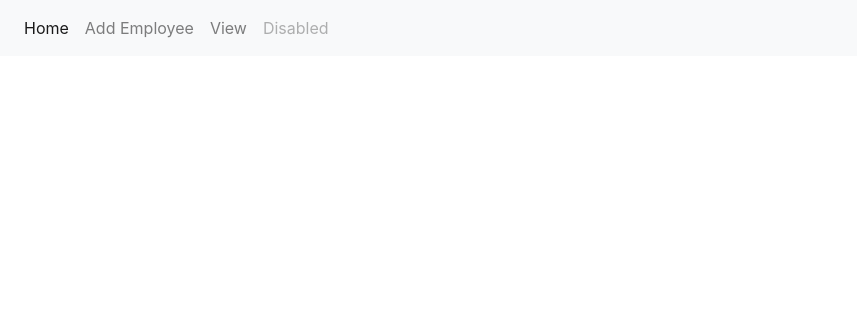
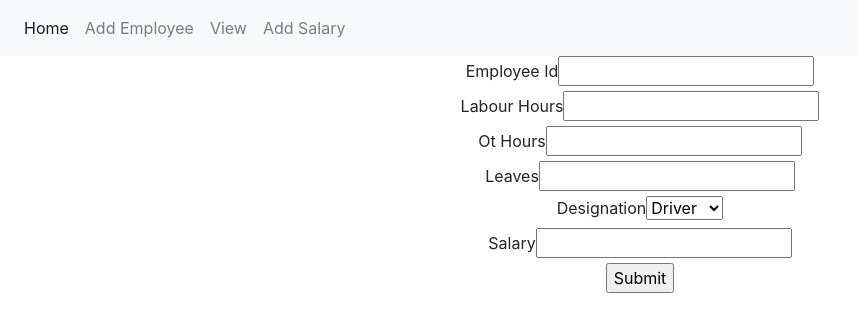
Before and after one commit to devinbi/WD_B01_ITP_G04, a React (Create React App) app in the folder frontend/: page /addS in a window 1280 px wide. Shown: the top 332 px of the page, without its empty margins (0-857 px from the left). Built offline with nearby package versions, Linux system fonts and the light colour scheme.

Commit message:
Add salry

```diff
--- a/frontend/src/App.js
+++ b/frontend/src/App.js
@@ -2,6 +2,7 @@ import React from 'react';
 import './App.css';
 import AddEmployee from "./components/employeeManagement/AddEmployee";
 import AllEmployee from './components/employeeManagement/AllEmployee';
+import AddSalary from './components/employeeManagement/AddSalary';
 import Headers from "./components/employeeManagement/Headers";
 import {BrowserRouter, Route} from "react-router-dom";
 
@@ -15,6 +16,7 @@ function App() {
             <Headers/>
             <Route path="/add" exact component={AddEmployee} />
             <Route path="/addA" exact component={AllEmployee} />
+            <Route path="/addS" exact component={AddSalary} />
 
 
       </BrowserRouter>
--- /dev/null
+++ b/frontend/src/components/employeeManagement/AddSalary.js
@@ -0,0 +1,100 @@
+import React,{useState} from 'react';
+import axios from 'axios';
+
+export default function AddSalary(){
+    const [employeeId, setId] = useState("");
+    const [labourHr, setLabourHr] = useState("");
+    const [otHr, setOtHr] = useState("");
+    const [leave, setLeave] = useState("");
+    const [designation, setDesignation] = useState("");
+    const [salary, setSalary] = useState("");
+
+
+    function sendData(e){
+        e.preventDefault();
+
+        const newSalary = {
+          employeeId,
+          labourHr,
+          otHr,
+          leave,
+          designation,
+          salary
+        }
+
+
+          axios.post("http://localhost:8060/salary/add",newSalary).then(()=>{
+              alert("Success");
+              window.location.reload();
+              }).catch((err)=>{
+                  alert(err);
+              })
+
+          }
+
+          return(
+            <div>
+            <form onSubmit={sendData}>
+            <label  for="employeeId">Employee Id</label>
+            <input id="employeeId" className="input-text js-input" type="text"  required
+              onChange={(e)=>{
+
+            setId(e.target.value);
+              }
+              }
+            / ><br/>
+            <label  for="name">Labour Hours</label>
+            <input id="labourHr" className="input-text js-input" type="text" required
+              onChange={(e)=>{
+
+              setLabourHr(e.target.value);
+              }
+              }
+            /><br/>
+            <label  for="otHr">Ot Hours</label>
+            <input id="otHr" className="input-text js-input" type="text" required
+              onChange={(e)=>{
+
+              setOtHr(e.target.value);
+              }
+              }
+            /><br/>
+
+            <label for="leave">Leaves</label>
+            <input type="text" id="leave" className="input-text js-input"
+                      onChange={(e)=>{
+
+              setLeave(e.target.value);
+              }
+              }
+            />
+            <br/>
+            <label for="Designation">Designation</label>
+              <select name="Designation" id="Designation"
+              onChange={(e)=>{
+
+        setDesignation(e.target.value);
+        }
+        }>
+                <option value="driver">Driver</option>
+                <option value="Officer">Officer</option>
+                <option value="worker">Worker</option>
+
+              </select>
+              <br/>
+            <label for="salary">Salary</label>
+            <input type="text" id="salary" name="jdate"
+                onChange={(e)=>{
+
+        setSalary(e.target.value);
+        }
+        }
+            />
+            <br/>
+            <input type="submit"/>
+            </form>
+            </div>
+            )
+
+
+}
--- a/frontend/src/components/employeeManagement/Headers.js
+++ b/frontend/src/components/employeeManagement/Headers.js
@@ -20,7 +20,7 @@ export  default function Headers(){
         <a class="nav-link" href="/addA">View</a>
       </li>
       <li class="nav-item">
-        <a class="nav-link disabled" href="#">Disabled</a>
+        <a class="nav-link " href="/addS">Add Salary</a>
       </li>
     </ul>
   </div>
```
